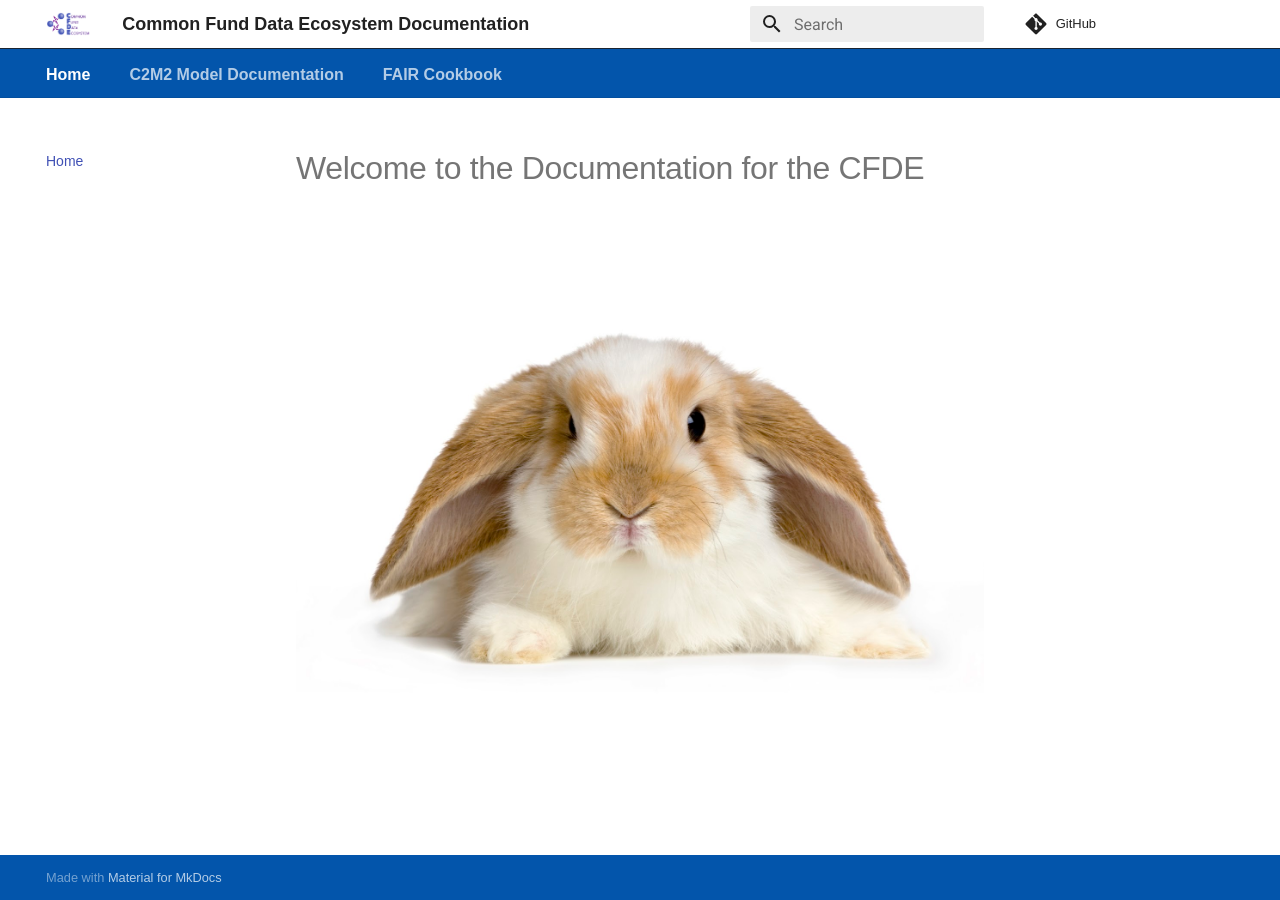
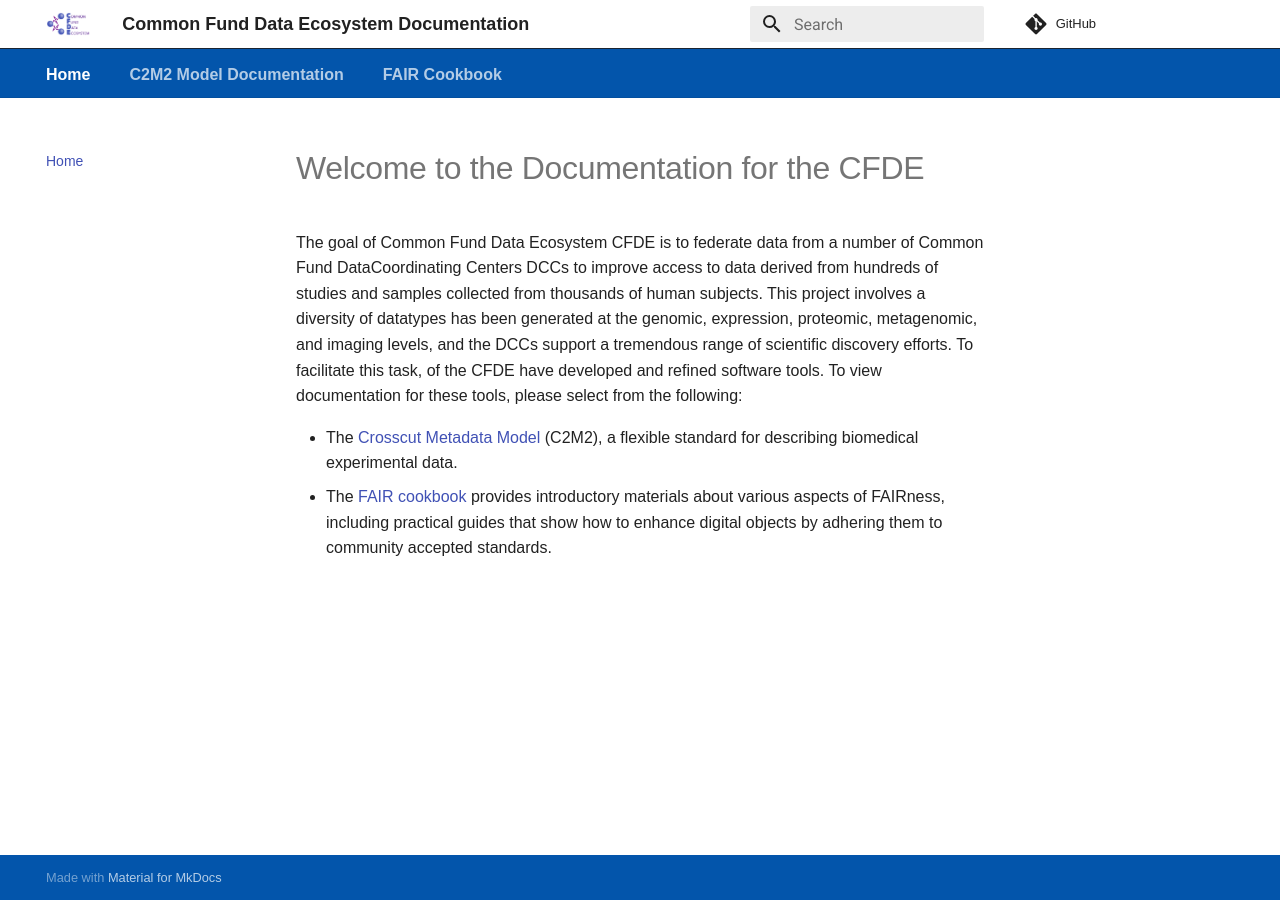
Before and after one commit to nih-cfde/published-documentation, an MkDocs documentation site: the page built from docs/index.md, in a window 1280 px wide. Built offline with MkDocs 1.6.1 and Material for MkDocs 9.7.7, drawn with Linux system fonts in a browser that asks for light colours; comment, search, counter and statistics services are not loaded.

Commit message:
replace bunny

```diff
--- a/docs/index.md
+++ b/docs/index.md
@@ -1,3 +1,7 @@
 # Welcome to the Documentation for the CFDE
 
-![bunny](images/Rabbit3.jpg)
+The goal of Common Fund Data Ecosystem CFDE is to federate data from a number of Common Fund DataCoordinating Centers DCCs to improve access to data derived from hundreds of studies and samples collected from thousands of human subjects. This project involves a diversity of datatypes has been generated at the genomic, expression, proteomic, metagenomic, and imaging levels, and the DCCs support a tremendous range of scientific discovery efforts.
+To facilitate this task, of the CFDE have developed and refined software tools. To view documentation for these tools, please select from the following:
+
+- The [Crosscut Metadata Model](./spec-and-docs/C2M2-usage-guides-and-technical-documents/000-INTRODUCTION.md) (C2M2), a flexible standard for describing biomedical experimental data.
+- The [FAIR cookbook](./the-fair-cookbook/content/intro.md) provides introductory materials about various aspects of FAIRness, including practical guides that show how to enhance digital objects by adhering them to community accepted standards.
```
